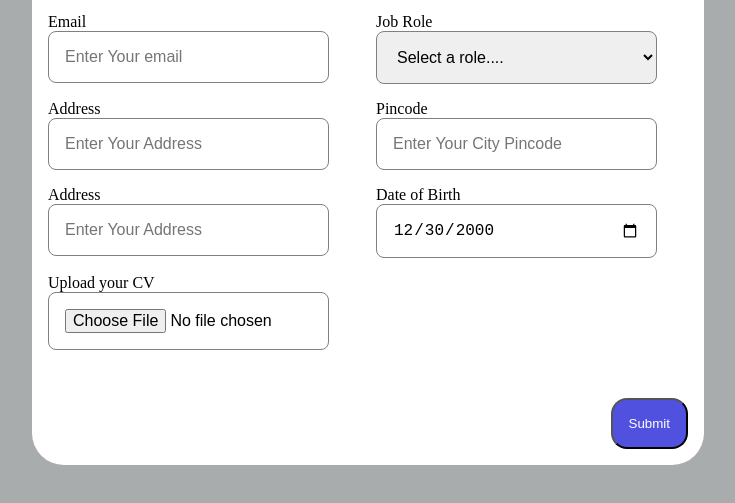
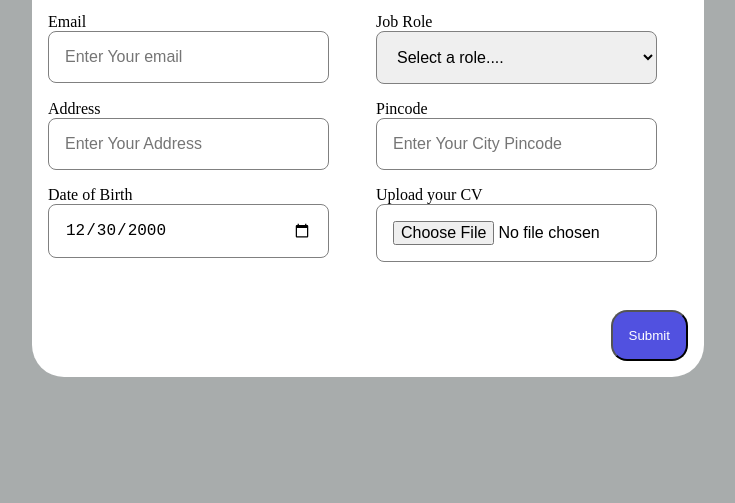
Before and after one commit to akm2006/Application_Form, a plain HTML site: page index.html in a window 1280 px wide. Shown: the part 187-690 px from the top of the page, without its empty margins (272-1007 px from the left). Drawn offline with Linux system fonts and the light colour scheme.

Commit message:
Update index.html

```diff
--- a/index.html
+++ b/index.html
@@ -45,10 +45,6 @@
                 <input placeholder="Enter Your City Pincode" type="number">
             </div>
             <div class="details">
-                <p>Address</p>
-                <input placeholder="Enter Your Address" type="text">
-            </div>
-            <div class="details">
                 <p>Date of Birth</p>
                 <input type="date" value="2000-12-30">
             </div>
```
